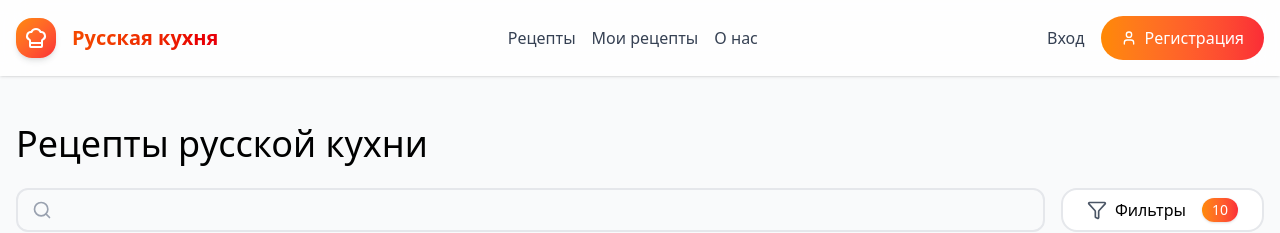
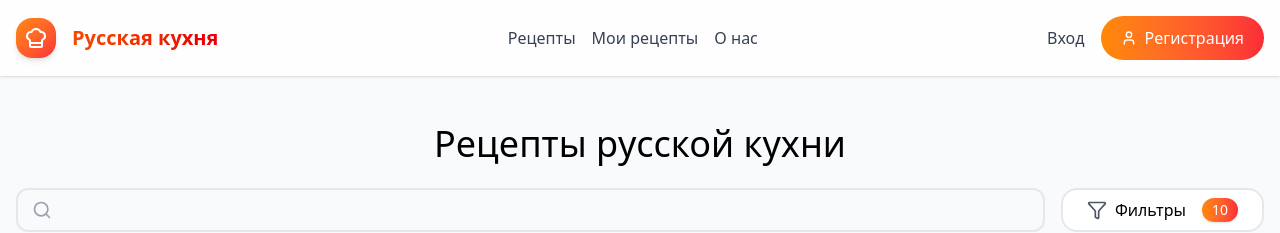
Before and after one commit to SANTA2112/recipes-next, a Next.js app: page /recipes in a window 1280 px wide. Shown: the top 233 px of the page. Built offline with nearby package versions, Linux system fonts and the light colour scheme.

Commit message:
change heading position

```diff
--- a/src/app/recipes/page.tsx
+++ b/src/app/recipes/page.tsx
@@ -9,7 +9,7 @@ const RecipesPage = () => {
   const recipes = Array.from({ length: 10 }, (_, i) => i + 1);
   return (
     <Wrapper>
-      <h1 className="text-4xl mb-6">Рецепты русской кухни</h1>
+      <h1 className="text-4xl mb-6 text-center">Рецепты русской кухни</h1>
       <RecipesFilter />
       <div className="grid grid-cols-1 md:grid-cols-2 lg:grid-cols-3 gap-6">
         {recipes.map((item) => (
```
